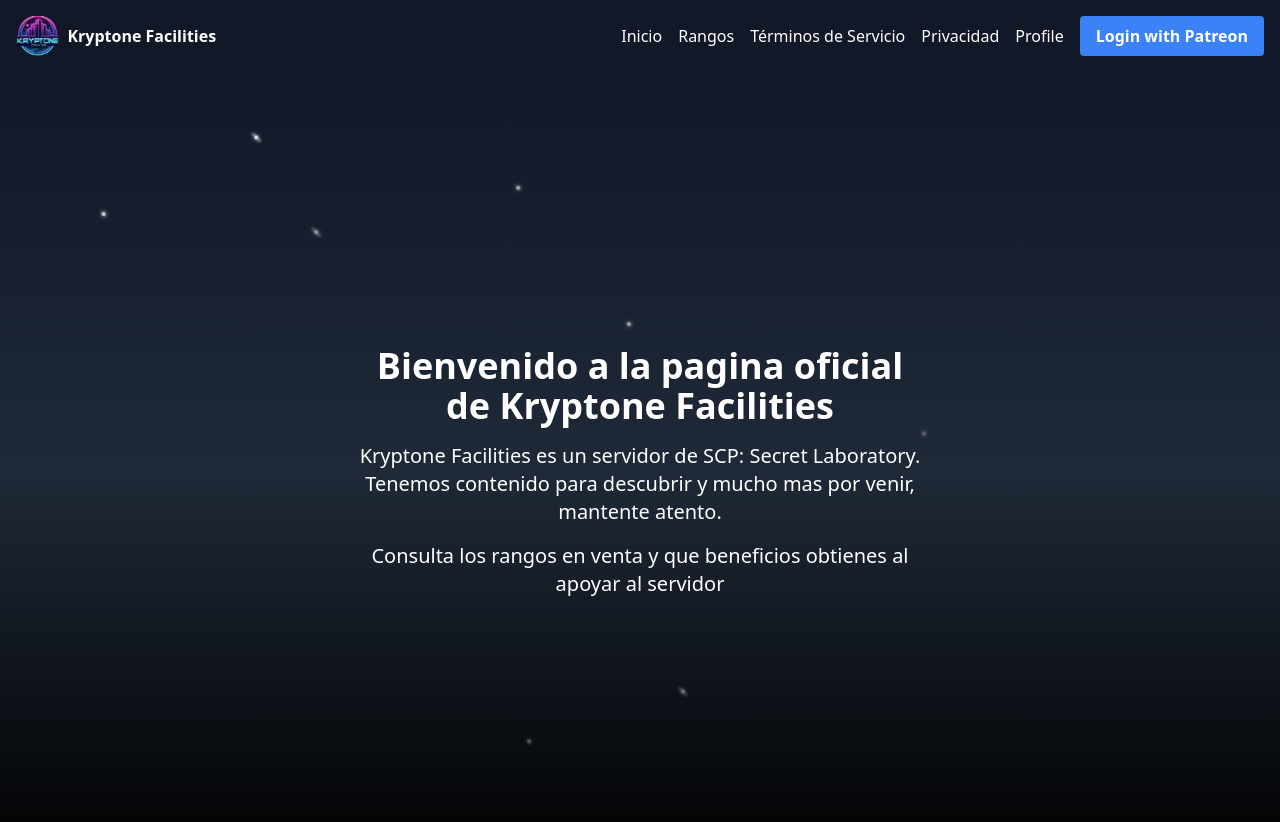
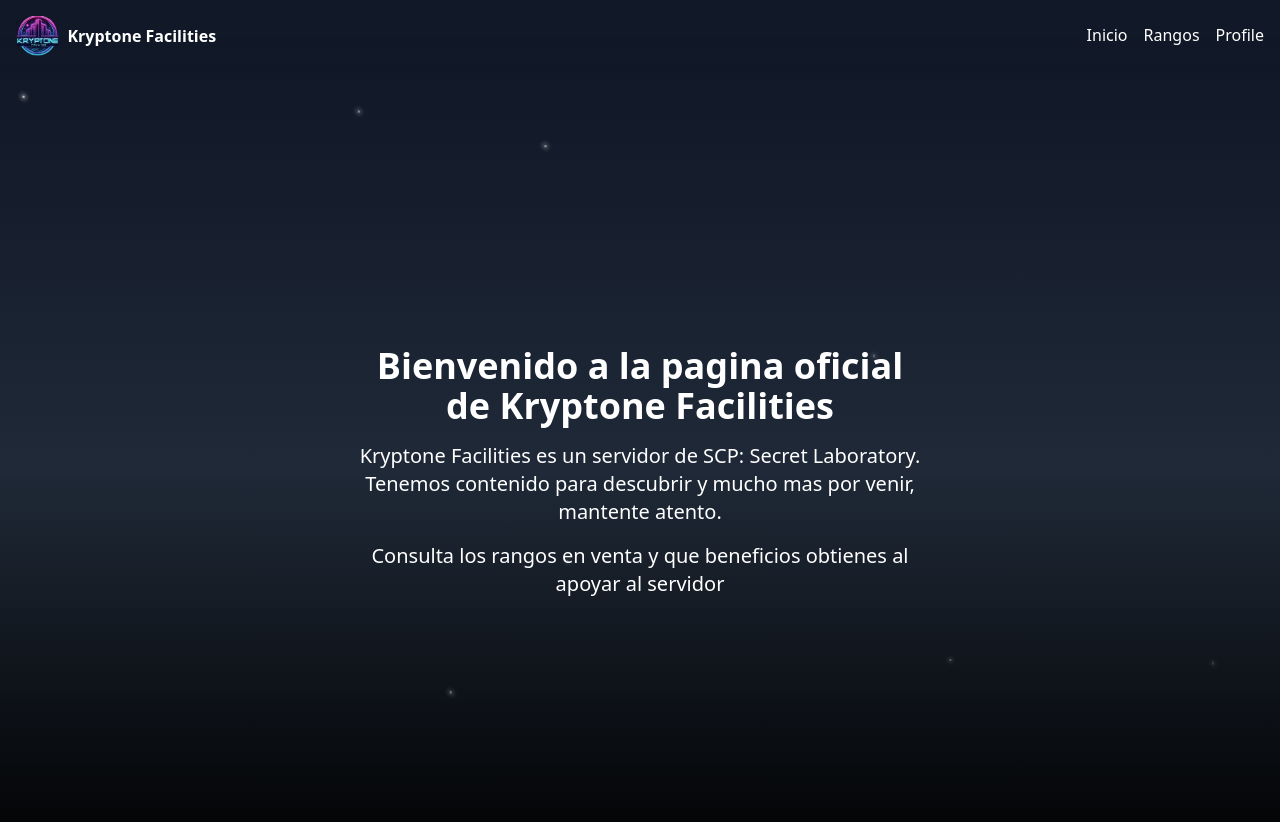
Before and after one commit to VassterO/KryptoneV2, a React (Create React App) app in the folder client/: page / in a window 1280 px wide. Shown: the top 822 px of the page. Built offline with nearby package versions, Linux system fonts and the light colour scheme.

Commit message:
Rework Anim, Added Effects Navbar

```diff
--- a/client/src/App.js
+++ b/client/src/App.js
@@ -10,6 +10,19 @@ import Profile from './components/Profile';
 import './index.css';
 import './custom-scrollbar.css';
 import { Helmet } from 'react-helmet';
+
+// Define la variable global y la función de control
+window.backgroundAnim = true;
+window.toggleBackgroundAnim = function() {
+    const stars = document.querySelectorAll('.star');
+    stars.forEach(star => {
+        if (window.backgroundAnim) {
+            star.style.animationPlayState = 'running';
+        } else {
+            star.style.animationPlayState = 'paused';
+        }
+    });
+};
 
 // Este componente envuelve cada página con una animación de transición
 const PageWrapper = ({ children, noScroll }) => (
--- a/client/src/components/Navbar.js
+++ b/client/src/components/Navbar.js
@@ -6,18 +6,8 @@ import logo from '../assets/logo.png';
 const Navbar = () => {
     const [isOpen, setIsOpen] = useState(false);
 
-    // Función para manejar el inicio de sesión
-    const handleLogin = () => {
-        window.location.href = 'https://kryptonefacilities.netlify.app/';
-    };
-
-    // Función para manejar el cierre de sesión
-    const handleLogout = () => {
-        window.location.href = 'https://kryptonefacilities.netlify.app/';
-    };
-
     return (
-        <header className="bg-gray-900 text-white p-4 flex items-center justify-between sticky top-0 z-50">
+        <header className="bg-gradient-to-b from-gray-900 via-gray-900 to-transparent text-white p-4 flex items-center justify-between sticky top-0 z-50">
             <div className="flex items-center">
                 {/* Logo de la barra de navegación */}
                 <img src={logo} className="h-10" alt="Kryptone Facilities Logo" />
@@ -32,15 +22,16 @@ const Navbar = () => {
                 </svg>
             </button>
             <nav className={`lg:flex items-center space-x-4 ${isOpen ? 'block' : 'hidden'}`}>
-                {/* Enlaces de navegación */}
-                <Link to="/" className="hover:text-gray-400">Inicio</Link>
-                <Link to="/ranks" className="hover:text-gray-400">Rangos</Link>
-                <Link to="/tos" className="hover:text-gray-400">Términos de Servicio</Link>
-                <Link to="/privacy" className="hover:text-gray-400">Privacidad</Link>
-                <Link to="/profile" className="hover:text-gray-400">Profile</Link>
-                <button onClick={handleLogin} className="bg-blue-500 hover:bg-blue-700 text-white font-bold py-2 px-4 rounded">
-                    Login with Patreon
-                </button>
+                {/* Enlaces de navegación mejorados */}
+                <Link to="/" className="hover:text-gray-400 transition duration-300 ease-in-out transform hover:scale-105 border-b-2 border-transparent hover:border-blue-500 rounded">
+                    Inicio
+                </Link>
+                <Link to="/ranks" className="hover:text-gray-400 transition duration-300 ease-in-out transform hover:scale-105 border-b-2 border-transparent hover:border-blue-500 rounded">
+                    Rangos
+                </Link>
+                <Link to="/profile" className="hover:text-gray-400 transition duration-300 ease-in-out transform hover:scale-105 border-b-2 border-transparent hover:border-blue-500 rounded">
+                    Profile
+                </Link>
             </nav>
         </header>
     );
--- a/client/src/components/Profile.js
+++ b/client/src/components/Profile.js
@@ -1,54 +1,30 @@
-import React, { useEffect, useState } from 'react';
-import { motion } from 'framer-motion';
-import StarBackground from '../components/StarBackground'; // Adjust the path as needed
+import React, { useEffect } from 'react';
+import StarBackground from '../components/StarBackground'; // Ajusta la ruta según sea necesario
 
 const Profile = () => {
-    const [profile, setProfile] = useState({
-        name: "John Doe",
-        memberships: [{ tier: "Premium" }]
-    });
-    const isAuthenticated = true; // Mock authentication status
+    const isAuthenticated = true; // Estado de autenticación simulado
 
     useEffect(() => {
-        console.log("Profile - Authenticated:", isAuthenticated);
-        console.log("Profile - User data:", profile);
+        console.log("Profile - Autenticado:", isAuthenticated);
 
         if (isAuthenticated) {
-            setProfile(profile);
-        } else {
-            setProfile(null);
+            // Aquí simulamos la carga de datos del usuario
+            setTimeout(() => {
+                // Mantengo el perfil en null para que el estado de carga sea infinito
+            }, 1000);
         }
-    }, [profile, isAuthenticated]);
-
-    if (!profile) {
-        return (
-            <div className="min-h-screen flex items-center justify-center bg-gray-900 text-white relative overflow-hidden">
-                <div className="absolute w-full h-full bg-gray-900"></div>
-                <StarBackground />
-                <div className="flex flex-col items-center space-y-2 relative z-20">
-                    <div className="animate-spin-slow rounded-full h-16 w-16 border-t-4 border-b-4 border-blue-500"></div>
-                    <span>Loading...</span>
-                </div>
-            </div>
-        );
-    }
+    }, [isAuthenticated]);
 
     return (
-        <motion.div
-            className="min-h-screen bg-gray-900 text-white flex flex-col items-center justify-center p-4 relative overflow-auto"
-            initial={{ opacity: 0 }}
-            animate={{ opacity: 1 }}
-            transition={{ duration: 1 }}
-        >
+        <div className="min-h-screen flex items-center justify-center bg-gray-900 text-white relative overflow-hidden">
             <div className="absolute w-full h-full bg-gray-900"></div>
+            {/* Aquí añado el fondo animado con estrellas */}
             <StarBackground />
-            <div className="relative z-20">
-                <h2 className="text-2xl font-bold">Welcome, {profile.name}</h2>
-                {profile.memberships && profile.memberships.length > 0 && (
-                    <p className="text-xl">Current Plan: {profile.memberships[0].tier}</p>
-                )}
+            <div className="flex flex-col items-center space-y-2 relative z-20">
+                {/* Este es el spinner de carga */}
+                <div className="animate-spin-slow rounded-full h-16 w-16 border-t-4 border-b-4 border-blue-500"></div>
             </div>
-        </motion.div>
+        </div>
     );
 };
 
--- a/client/src/components/StarBackground.js
+++ b/client/src/components/StarBackground.js
@@ -3,18 +3,24 @@ import React, { useEffect, useState } from 'react';
 // Función para generar una estrella con animación
 const generateStar = (index) => {
     const speed = 4 + Math.random() * 2; // Velocidad entre 4s y 6s
-    const isFast = speed < 5;
+    const sizeFactor = window.innerWidth >= 2560 ? 1 : window.innerWidth / 2560;
+    const size = (Math.random() * 2 + 3) * sizeFactor; // Tamaño ajustado proporcionalmente
+    const delay = Math.random() * 2; // Retardo inicial hasta 2s
+
     return (
         <div
             key={index}
-            className={`absolute star ${isFast ? 'fast' : 'slow'} animate-shootingStar`}
+            className="star"
             style={{
                 top: `${Math.random() * 100}vh`,
                 left: `${Math.random() * 100}vw`,
+                width: `${size}px`,
+                height: `${size}px`,
                 animationDuration: `${speed}s`,
-                animationDelay: `${Math.random()}s`,
+                animationDelay: `${delay}s`,
                 opacity: 0,
                 animationFillMode: 'forwards',
+                animationPlayState: window.backgroundAnim ? 'running' : 'paused'
             }}
         ></div>
     );
@@ -25,22 +31,42 @@ const StarBackground = () => {
     const [stars, setStars] = useState([]);
 
     useEffect(() => {
+        const numStars = Math.floor((window.innerWidth * window.innerHeight) / (2560 * 1440) * 50); // Ajustar cantidad basado en la resolución
         // Genera las estrellas iniciales
-        const initialStars = Array.from({ length: 10 }, (_, index) => generateStar(index));
+        const initialStars = Array.from({ length: numStars }, (_, index) => generateStar(index));
         setStars(initialStars);
 
-        // Añade nuevas estrellas periódicamente hasta un máximo de 30
+        // Añade nuevas estrellas periódicamente hasta un máximo ajustado
         const interval = setInterval(() => {
             setStars((prevStars) => {
-                if (prevStars.length < 30) {
+                if (prevStars.length < numStars * 2) {
                     return [...prevStars, generateStar(prevStars.length)];
                 }
                 clearInterval(interval);
                 return prevStars;
             });
-        }, 300);
+        }, 500);
 
         return () => clearInterval(interval);
+    }, []);
+
+    // Observa los cambios en la variable global
+    useEffect(() => {
+        const observer = new MutationObserver(() => {
+            const stars = document.querySelectorAll('.star');
+            stars.forEach((star) => {
+                star.style.animationPlayState = window.backgroundAnim ? 'running' : 'paused';
+            });
+        });
+
+        observer.observe(document.documentElement, {
+            attributes: true,
+            attributeFilter: ['data-background-anim']
+        });
+
+        return () => {
+            observer.disconnect();
+        };
     }, []);
 
     return (
--- a/client/src/index.css
+++ b/client/src/index.css
@@ -30,13 +30,12 @@ html {
 /* Estilos para las estrellas animadas */
 .star {
     position: absolute;
-    width: 4px; /* Tamaño reducido para menor costo de renderizado */
-    height: 4px;
     background: white;
-    box-shadow: 0 0 5px white; /* Sombra reducida para menor costo de renderizado */
+    box-shadow: 0 0 10px white; /* Aumentar sombra para más brillo */
     border-radius: 50%;
     transform: translate(-50%, -50%);
     opacity: 0;
+    animation: shootingStar 10s linear infinite;
     animation-fill-mode: forwards;
 }
 
@@ -45,26 +44,14 @@ html {
     position: absolute;
     top: 50%;
     left: 50%;
-    width: 150%; /* Tamaño reducido para menor costo de renderizado */
-    height: 2px;
+    width: 300%; /* Tamaño ajustado para mayor longitud del rastro */
+    height: 3px; /* Grosor del rastro */
     background: white;
-    border-radius: 2px;
+    border-radius: 3px;
     transform: translate(-50%, -50%) rotate(45deg);
-    opacity: 0.5;
-    filter: blur(1px);
+    opacity: 0.7;
+    filter: blur(2px);
     z-index: -1;
-}
-
-.star.fast::before {
-    width: 300%; /* Ajustado para coincidir con el nuevo tamaño de estrellas */
-    height: 2px;
-    opacity: 0.7;
-}
-
-.star.slow::before {
-    width: 150%; /* Ajustado para coincidir con el nuevo tamaño de estrellas */
-    height: 2px;
-    opacity: 0.5;
 }
 
 @keyframes shootingStar {
@@ -77,3 +64,7 @@ html {
         opacity: 0;
     }
 }
+
+[data-background-anim="false"] .star {
+    animation-play-state: paused;
+}
```
